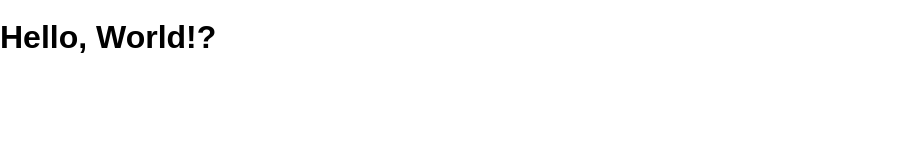
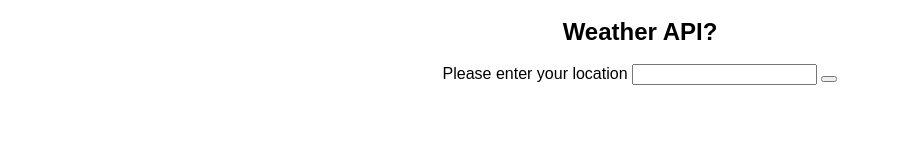
Before and after one commit to AaronStPete/weather-api, a website: page public/index.html in a window 1280 px wide. Shown: the whole page, without its empty margins (0-898 px from the left). Drawn offline with Linux system fonts and the light colour scheme.

Commit message:
created simple HTML page with text box and button

```diff
--- a/public/index.html
+++ b/public/index.html
@@ -4,10 +4,16 @@
     <meta charset="UTF-8">
     <meta name="viewport" content="width=device-width, initial-scale=1">
     <title>Weather API</title>
-    <link rel="stylesheet" href="/screen.css">
+    <link rel="stylesheet" href="./screen.css">
   </head>
   <body>
-    <h1>Hello, World!</h1>
-    <script src="/main.js" charset="utf-8"></script>
+    <section>
+      <h1>Weather API</h1>
+      <span>Please enter your location</span>
+      <input type="text">
+      <button></button>
+    </section>
+
+    <script src="./main.js" charset="utf-8"></script>
   </body>
 </html>
--- a/public/screen.css
+++ b/public/screen.css
@@ -7,3 +7,7 @@ body {
   min-height: 100%;
   font: 16px / 1 sans-serif;
 }
+
+body>section {
+  text-align: center
+}
```
Also changed, not shown: 1 other file.
